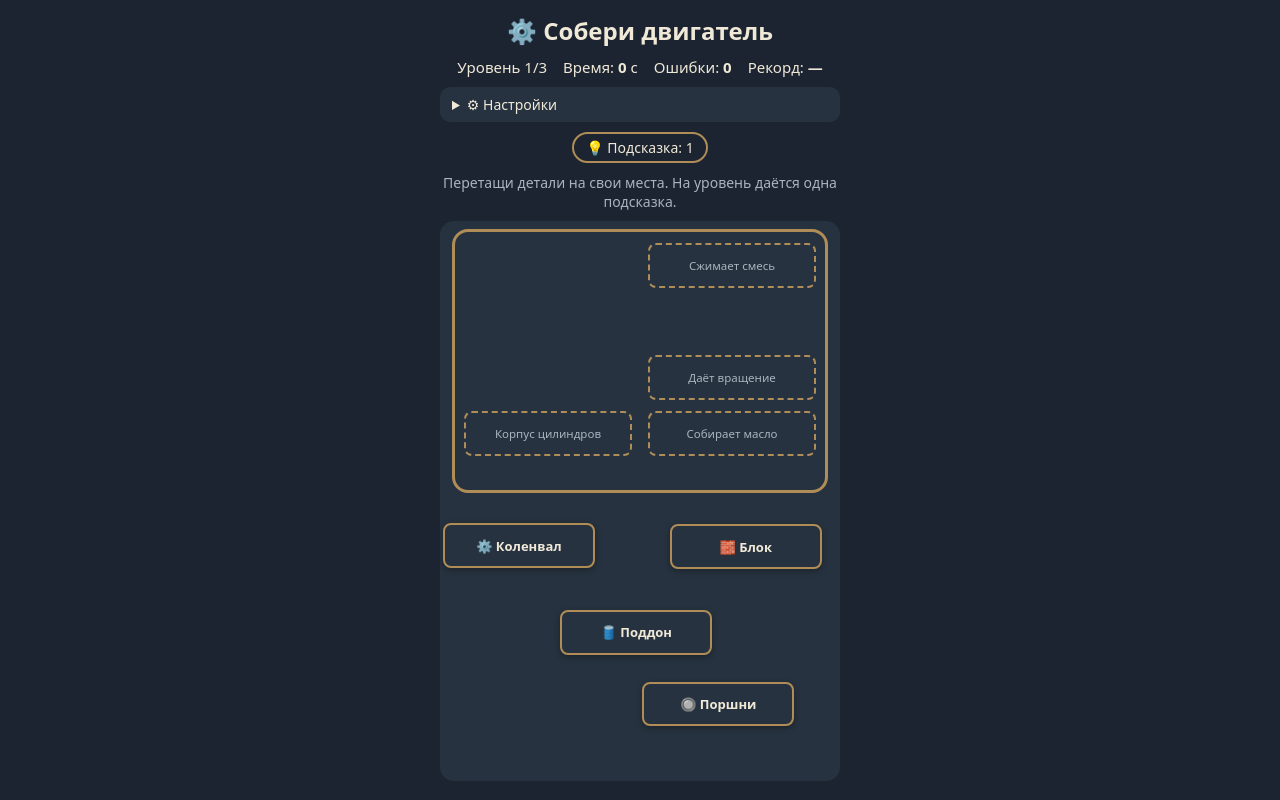
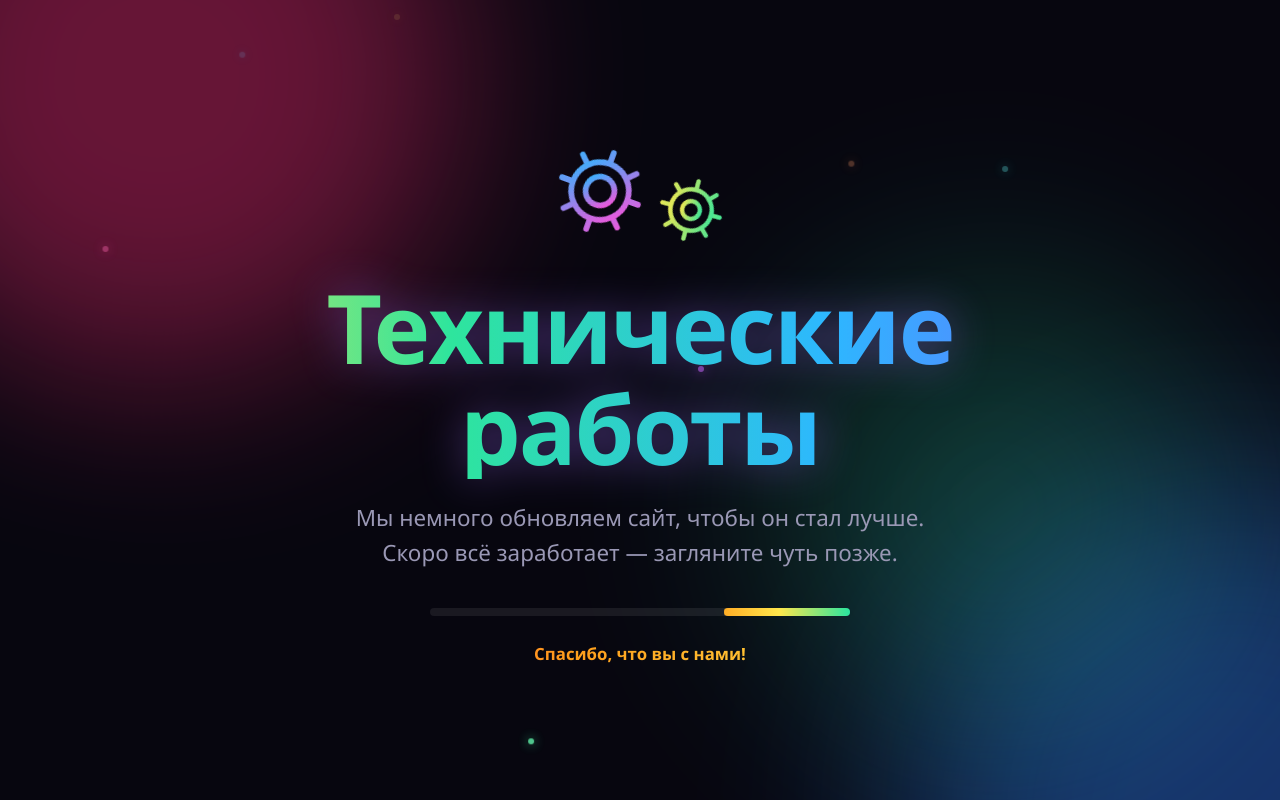
Before and after one commit to Hirobrin-ad/Gaming, a plain HTML site: page index.html in a window 1280 px wide. Drawn offline with Linux system fonts and the light colour scheme.

Commit message:
Update HTML structure and styles for maintenance

```diff
--- a/index.html
+++ b/index.html
@@ -1,237 +1,204 @@
 <!DOCTYPE html>
 <html lang="ru">
 <head>
-<meta charset="utf-8">
-<meta name="viewport" content="width=device-width, initial-scale=1, user-scalable=no">
-<title>Собери двигатель</title>
+<meta charset="UTF-8">
+<meta name="viewport" content="width=device-width, initial-scale=1">
+<meta name="robots" content="noindex">
+<title>Технические работы</title>
 <style>
-  body { --bg:#1b2430; --panel:#26323f; --text:#f1e9d8; --muted:#a9b4bf; --accent:#b08d57; background:var(--bg); }
-  body[data-theme=light] { --bg:#f3efe6; --panel:#fff; --text:#1d2733; --muted:#5a6672; --accent:#a0743a; }
-  body[data-theme=rainbow] {
-    --panel:rgba(255,255,255,.78); --text:#111; --muted:#333; --accent:#6a3de8;
-    background:linear-gradient(120deg,#ff5f6d,#ffc371,#fff56d,#6dff9c,#6dc7ff,#b46dff,#ff5f6d);
-    background-size:300% 300%; animation:rb 10s linear infinite;
+  :root {
+    --bg: #07060f;
+    --text-dim: #9a98b5;
   }
-  @keyframes rb { to { background-position:150% 50%; } }
-  * { box-sizing:border-box; }
+  * { box-sizing: border-box; margin: 0; padding: 0; }
+  html, body { height: 100%; }
   body {
-    margin:0; min-height:100vh; padding:12px; color:var(--text);
-    font-family:system-ui,-apple-system,"Segoe UI",sans-serif;
-    display:flex; flex-direction:column; align-items:center; gap:10px; user-select:none;
+    background: var(--bg);
+    color: #fff;
+    font-family: "Segoe UI", system-ui, -apple-system, Roboto, sans-serif;
+    display: flex;
+    align-items: center;
+    justify-content: center;
+    overflow: hidden;
+    text-align: center;
+    padding: 24px;
   }
-  h1 { margin:2px 0 0; font-size:24px; }
-  .bar { display:flex; gap:16px; font-size:15px; flex-wrap:wrap; justify-content:center; }
-  .msg { min-height:20px; color:var(--muted); text-align:center; max-width:400px; font-size:14px; }
-  details { width:min(94vw,400px); background:var(--panel); border-radius:10px; padding:8px 12px; font-size:14px; }
-  summary { cursor:pointer; }
-  .row { display:flex; gap:8px; flex-wrap:wrap; align-items:center; margin-top:8px; }
-  button { font-family:inherit; cursor:pointer; }
-  .chip { background:transparent; color:var(--text); border:2px solid var(--accent); border-radius:999px; padding:4px 12px; font-size:14px; }
-  .chip.on { background:var(--accent); color:#fff; }
-  .chip:disabled { opacity:.5; cursor:default; }
-  #stage { position:relative; width:min(94vw,400px); aspect-ratio:5/7; background:var(--panel); border-radius:14px; overflow:hidden; touch-action:none; }
-  .eng { position:absolute; left:3%; top:1.5%; width:94%; height:47%; border:3px solid var(--accent); border-radius:16px; }
-  #stage.run .eng { animation:run .12s infinite; }
-  @keyframes run { 0%{transform:translate(1px,1px)} 50%{transform:translate(-1px,0)} 100%{transform:translate(0,-1px)} }
-  .sock {
-    position:absolute; width:42%; height:8%; border:2px dashed var(--accent); border-radius:8px;
-    display:flex; flex-direction:column; align-items:center; justify-content:center;
-    font-size:11.5px; line-height:1.15; text-align:center; color:var(--muted);
+
+  /* Плавающие цветные пятна на фоне */
+  .blob {
+    position: fixed;
+    width: 46vmax;
+    height: 46vmax;
+    border-radius: 50%;
+    filter: blur(90px);
+    opacity: .38;
+    z-index: 0;
+    animation: drift 18s ease-in-out infinite alternate;
   }
-  .sock b { color:var(--text); }
-  body:not(.hint) .sock b { display:none; }
-  .sock.done { border:2px solid #3f9b63; background:rgba(63,155,99,.25); }
-  .sock.done * { visibility:hidden; }
-  .sock.shake { animation:sh .35s; border-color:#d9534f; }
-  @keyframes sh { 25%{transform:translateX(-6px)} 75%{transform:translateX(6px)} }
-  .part {
-    position:absolute; width:38%; height:8%; border:2px solid var(--accent); border-radius:8px;
-    background:var(--panel); color:var(--text); font-size:13px; font-weight:600;
-    display:flex; align-items:center; justify-content:center; cursor:grab; touch-action:none;
-    box-shadow:0 2px 6px rgba(0,0,0,.3); z-index:2;
+  .b1 { background: #ff2d75; top: -18vmax; left: -12vmax; }
+  .b2 { background: #2d7dff; bottom: -20vmax; right: -14vmax; animation-delay: -6s; }
+  .b3 { background: #27e0a3; top: 30%; left: 55%; width: 30vmax; height: 30vmax; animation-delay: -11s; opacity: .22; }
+  @keyframes drift {
+    to { transform: translate(8vmax, 6vmax) scale(1.18) rotate(40deg); }
   }
-  .part.drag { cursor:grabbing; z-index:5; transform:scale(1.06); }
-  .part.done { cursor:default; border-color:#3f9b63; box-shadow:none; z-index:1; }
-  .main { display:none; background:var(--accent); color:#fff; border:0; border-radius:999px; padding:10px 22px; font-size:16px; font-weight:700; }
-  @media (prefers-reduced-motion:reduce) { body[data-theme=rainbow], #stage.run .eng, .sock.shake { animation:none; } }
+
+  main { position: relative; z-index: 1; max-width: 880px; }
+
+  /* Радужный переливающийся текст */
+  .rainbow {
+    background: linear-gradient(90deg,
+      #ff3b3b, #ff9f1c, #ffe74c, #2ee59d, #2db7ff, #7b5cff, #ff4fd8, #ff3b3b);
+    background-size: 300% 100%;
+    -webkit-background-clip: text;
+            background-clip: text;
+    -webkit-text-fill-color: transparent;
+            color: transparent;
+    animation: flow 6s linear infinite;
+  }
+  @keyframes flow {
+    to { background-position: -300% 0; }
+  }
+
+  h1 {
+    font-size: clamp(2.4rem, 8.5vw, 6rem);
+    font-weight: 800;
+    letter-spacing: -.02em;
+    line-height: 1.05;
+    filter: drop-shadow(0 0 22px rgba(160, 110, 255, .45));
+    animation: rise 1.2s cubic-bezier(.2,.8,.2,1) both, glow 4s ease-in-out 1.2s infinite alternate;
+  }
+  @keyframes rise {
+    from { opacity: 0; transform: translateY(28px) scale(.96); filter: blur(10px); }
+  }
+  @keyframes glow {
+    to { filter: drop-shadow(0 0 38px rgba(255, 90, 200, .6)); }
+  }
+
+  p.sub {
+    margin-top: 22px;
+    font-size: clamp(1.05rem, 2.6vw, 1.4rem);
+    color: var(--text-dim);
+    line-height: 1.55;
+    animation: rise 1.2s .25s cubic-bezier(.2,.8,.2,1) both;
+  }
+
+  /* Шестерёнки */
+  .gears {
+    display: flex;
+    justify-content: center;
+    align-items: center;
+    gap: 6px;
+    margin-bottom: 30px;
+    animation: rise 1s cubic-bezier(.2,.8,.2,1) both;
+  }
+  .gear { width: 74px; height: 74px; fill: none; stroke-width: 6; stroke-linecap: round; stroke-linejoin: round; }
+  .gear.big   { width: 96px; height: 96px; stroke: url(#g1); animation: spin 9s linear infinite; }
+  .gear.small { stroke: url(#g2); margin-top: 38px; animation: spin 6s linear infinite reverse; }
+  @keyframes spin { to { transform: rotate(360deg); } }
+
+  /* Радужная полоса загрузки */
+  .bar {
+    width: min(420px, 78vw);
+    height: 8px;
+    margin: 38px auto 0;
+    border-radius: 99px;
+    background: rgba(255,255,255,.08);
+    overflow: hidden;
+    animation: rise 1.2s .45s both;
+  }
+  .bar i {
+    display: block;
+    height: 100%;
+    width: 45%;
+    border-radius: 99px;
+    background: linear-gradient(90deg, #ff3b3b, #ff9f1c, #ffe74c, #2ee59d, #2db7ff, #7b5cff, #ff4fd8);
+    background-size: 220% 100%;
+    animation: slide 1.9s ease-in-out infinite, flow2 3s linear infinite;
+  }
+  @keyframes slide {
+    0%   { transform: translateX(-110%); }
+    100% { transform: translateX(260%); }
+  }
+  @keyframes flow2 { to { background-position: -220% 0; } }
+
+  .note {
+    margin-top: 26px;
+    font-size: 1.05rem;
+    font-weight: 600;
+    animation: rise 1.2s .6s both;
+  }
+
+  /* Парящие светлячки */
+  .dots span {
+    position: fixed;
+    bottom: -12px;
+    width: 6px; height: 6px;
+    border-radius: 50%;
+    background: hsl(var(--h) 100% 70%);
+    box-shadow: 0 0 12px hsl(var(--h) 100% 65%);
+    z-index: 0;
+    animation: float var(--d) linear infinite;
+    animation-delay: var(--delay);
+    left: var(--x);
+  }
+  @keyframes float {
+    0%   { transform: translateY(0) translateX(0); opacity: 0; }
+    10%  { opacity: 1; }
+    100% { transform: translateY(-110vh) translateX(40px); opacity: 0; }
+  }
+
+  @media (prefers-reduced-motion: reduce) {
+    *, *::before, *::after { animation-duration: .01ms !important; animation-iteration-count: 1 !important; }
+    .rainbow { background-position: 0 0; }
+  }
 </style>
 </head>
-<body data-theme="dark">
-  <h1>⚙️ Собери двигатель</h1>
-  <div class="bar">
-    <span id="lvl">Уровень 1/3</span>
-    <span>Время: <b id="time">0</b> с</span>
-    <span>Ошибки: <b id="err">0</b></span>
-    <span>Рекорд: <b id="best">—</b></span>
+<body>
+  <div class="blob b1"></div>
+  <div class="blob b2"></div>
+  <div class="blob b3"></div>
+
+  <div class="dots" aria-hidden="true">
+    <span style="--x:6%;  --h:330; --d:11s; --delay:-2s"></span>
+    <span style="--x:16%; --h:200; --d:14s; --delay:-7s"></span>
+    <span style="--x:28%; --h:50;  --d:10s; --delay:-4s"></span>
+    <span style="--x:41%; --h:150; --d:13s; --delay:-9s"></span>
+    <span style="--x:53%; --h:280; --d:12s; --delay:-1s"></span>
+    <span style="--x:64%; --h:20;  --d:15s; --delay:-6s"></span>
+    <span style="--x:76%; --h:180; --d:11s; --delay:-3s"></span>
+    <span style="--x:87%; --h:310; --d:13s; --delay:-8s"></span>
+    <span style="--x:94%; --h:90;  --d:10s; --delay:-5s"></span>
   </div>
-  <details>
-    <summary>⚙ Настройки</summary>
-    <div class="row">
-      Фон:
-      <button class="chip" data-t="dark">Тёмный</button>
-      <button class="chip" data-t="light">Светлый</button>
-      <button class="chip" data-t="rainbow">Радужный</button>
+
+  <main>
+    <div class="gears" aria-hidden="true">
+      <svg class="gear big" viewBox="0 0 100 100">
+        <defs>
+          <linearGradient id="g1" x1="0" y1="0" x2="1" y2="1">
+            <stop offset="0" stop-color="#ff4fd8"/><stop offset="1" stop-color="#2db7ff"/>
+          </linearGradient>
+          <linearGradient id="g2" x1="0" y1="1" x2="1" y2="0">
+            <stop offset="0" stop-color="#ffe74c"/><stop offset="1" stop-color="#2ee59d"/>
+          </linearGradient>
+        </defs>
+        <circle cx="50" cy="50" r="15"/>
+        <path d="M50 8v12M50 80v12M8 50h12M80 50h12M20.3 20.3l8.5 8.5M71.2 71.2l8.5 8.5M79.7 20.3l-8.5 8.5M28.8 71.2l-8.5 8.5"/>
+        <circle cx="50" cy="50" r="30"/>
+      </svg>
+      <svg class="gear small" viewBox="0 0 100 100">
+        <circle cx="50" cy="50" r="12"/>
+        <path d="M50 10v12M50 78v12M10 50h12M78 50h12M21.7 21.7l8.5 8.5M69.8 69.8l8.5 8.5M78.3 21.7l-8.5 8.5M30.2 69.8l-8.5 8.5"/>
+        <circle cx="50" cy="50" r="28"/>
+      </svg>
     </div>
-    <div class="row">
-      <button class="chip" id="shuffleBtn">Перемешать детали</button>
-    </div>
-  </details>
-  <button class="chip" id="hintBtn">💡 Подсказка: 1</button>
-  <div class="msg" id="msg"></div>
-  <div id="stage"><div class="eng"></div></div>
-  <button class="main" id="next"></button>
-<script>
-const P = {
-  plug:  {n:'Свечи',     i:'⚡',  f:'Поджигает смесь',     x:27, y:8},
-  cam:   {n:'Распредвал',i:'🌀', f:'Открывает клапаны',   x:27, y:18},
-  head:  {n:'Головка',   i:'🔲', f:'Крышка цилиндров',    x:27, y:28},
-  block: {n:'Блок',      i:'🧱', f:'Корпус цилиндров',    x:27, y:38},
-  piston:{n:'Поршни',    i:'🔘', f:'Сжимает смесь',       x:73, y:8},
-  rod:   {n:'Шатуны',    i:'🔩', f:'Связь с коленвалом',  x:73, y:18},
-  crank: {n:'Коленвал',  i:'⚙️', f:'Даёт вращение',       x:73, y:28},
-  pan:   {n:'Поддон',    i:'🛢️', f:'Собирает масло',      x:73, y:38}
-};
-const LEVELS = [
-  ['block','piston','crank','pan'],
-  ['block','piston','crank','pan','plug','head'],
-  Object.keys(P)
-];
-const PW = 38, PH = 8, HINT_MS = 5000;
-const $ = id => document.getElementById(id), stage = $('stage');
-let level = 0, ids = [], socks = {}, placed = 0, errors = 0, t0 = 0, timer = null;
-let hintUsed = false, hintTimer = null;
-let set = {theme:'dark'};
-try { const s = JSON.parse(localStorage.getItem('engSet') || '{}'); if (s.theme) set.theme = s.theme; } catch (e) {}
 
-function save() { try { localStorage.setItem('engSet', JSON.stringify(set)); } catch (e) {} }
-function applySet() {
-  document.body.dataset.theme = set.theme;
-  document.querySelectorAll('[data-t]').forEach(b => b.classList.toggle('on', b.dataset.t === set.theme));
-}
-document.querySelectorAll('[data-t]').forEach(b => b.onclick = () => { set.theme = b.dataset.t; applySet(); save(); });
-$('shuffleBtn').onclick = () => build(true);
+    <h1 class="rainbow">Технические работы</h1>
 
-function resetHint() {
-  clearTimeout(hintTimer);
-  document.body.classList.remove('hint');
-  hintUsed = false;
-  $('hintBtn').disabled = false;
-  $('hintBtn').textContent = '💡 Подсказка: 1';
-}
-$('hintBtn').onclick = () => {
-  if (hintUsed || placed === ids.length) return;
-  hintUsed = true;
-  $('hintBtn').disabled = true;
-  $('hintBtn').textContent = '💡 Подсказка использована';
-  document.body.classList.add('hint');
-  hintTimer = setTimeout(() => document.body.classList.remove('hint'), HINT_MS);
-};
+    <p class="sub">Мы немного обновляем сайт, чтобы он стал лучше.<br>Скоро всё заработает — загляните чуть позже.</p>
 
-function shuffle(a) {
-  a = a.slice();
-  for (let i = a.length - 1; i > 0; i--) { const j = Math.floor(Math.random() * (i + 1)); [a[i], a[j]] = [a[j], a[i]]; }
-  return a;
-}
-function bestKey() { return 'engBest' + level; }
-function showBest() {
-  let b = null;
-  try { b = +localStorage.getItem(bestKey()) || null; } catch (e) {}
-  $('best').textContent = b ? b + ' с' : '—';
-}
-function start() {
-  if (t0) return;
-  t0 = Date.now();
-  timer = setInterval(() => $('time').textContent = Math.floor((Date.now() - t0) / 1000), 250);
-}
-function build(keepHint) {
-  clearInterval(timer); timer = null; t0 = 0; placed = 0; errors = 0;
-  if (!keepHint) resetHint();
-  $('time').textContent = 0; $('err').textContent = 0; $('next').style.display = 'none';
-  $('lvl').textContent = 'Уровень ' + (level + 1) + '/' + LEVELS.length;
-  $('msg').textContent = 'Перетащи детали на свои места. На уровень даётся одна подсказка.';
-  stage.classList.remove('run');
-  stage.querySelectorAll('.sock,.part').forEach(e => e.remove());
-  showBest();
-  ids = LEVELS[level]; socks = {};
-  ids.forEach(id => {
-    const s = document.createElement('div');
-    s.className = 'sock';
-    s.style.left = (P[id].x - 21) + '%'; s.style.top = (P[id].y - PH / 2) + '%';
-    s.innerHTML = '<span>' + P[id].f + '</span><b>' + P[id].n + '</b>';
-    stage.appendChild(s); socks[id] = s;
-  });
-  const used = [];
-  shuffle(ids).forEach(id => {
-    let x, y, tries = 0;
-    do {
-      x = Math.random() * 62; y = 52 + Math.random() * 38; tries++;
-    } while (tries < 60 && used.some(u => Math.abs(u.x - x) < PW && Math.abs(u.y - y) < PH + 1));
-    used.push({x, y});
-    makePart(id, x, y);
-  });
-}
-function makePart(id, hx, hy) {
-  const el = document.createElement('div');
-  el.className = 'part'; el.textContent = P[id].i + ' ' + P[id].n;
-  el.style.left = hx + '%'; el.style.top = hy + '%';
-  stage.appendChild(el);
-  let off = {x:0, y:0};
-  el.addEventListener('pointerdown', e => {
-    if (el.classList.contains('done')) return;
-    start();
-    const b = el.getBoundingClientRect();
-    off = {x: e.clientX - b.left, y: e.clientY - b.top};
-    el.setPointerCapture(e.pointerId); el.classList.add('drag');
-    e.preventDefault();
-  });
-  el.addEventListener('pointermove', e => {
-    if (!el.classList.contains('drag')) return;
-    const r = stage.getBoundingClientRect();
-    el.style.left = ((e.clientX - off.x - r.left) / r.width * 100) + '%';
-    el.style.top = ((e.clientY - off.y - r.top) / r.height * 100) + '%';
-  });
-  const drop = () => {
-    if (!el.classList.contains('drag')) return;
-    el.classList.remove('drag');
-    const r = stage.getBoundingClientRect();
-    const cx = (parseFloat(el.style.left) + PW / 2) / 100 * r.width;
-    const cy = (parseFloat(el.style.top) + PH / 2) / 100 * r.height;
-    let near = null, nd = 1e9;
-    ids.forEach(k => {
-      if (socks[k].classList.contains('done')) return;
-      const d = Math.hypot(cx - P[k].x / 100 * r.width, cy - P[k].y / 100 * r.height);
-      if (d < nd) { nd = d; near = k; }
-    });
-    if (!near || nd > r.width * 0.16) return;
-    if (near === id) {
-      el.style.left = (P[id].x - PW / 2) + '%'; el.style.top = (P[id].y - PH / 2) + '%';
-      el.classList.add('done'); socks[id].classList.add('done');
-      placed++; $('msg').textContent = 'Верно!';
-      if (placed === ids.length) win();
-    } else {
-      errors++; $('err').textContent = errors;
-      const s = socks[near]; s.classList.remove('shake'); void s.offsetWidth; s.classList.add('shake');
-      el.style.left = hx + '%'; el.style.top = hy + '%';
-      $('msg').textContent = 'Не подходит. Подумай, что делает эта деталь.';
-    }
-  };
-  el.addEventListener('pointerup', drop);
-  el.addEventListener('pointercancel', drop);
-}
-function win() {
-  clearInterval(timer);
-  const sec = Math.max(1, Math.round((Date.now() - t0) / 1000));
-  $('time').textContent = sec; stage.classList.add('run');
-  let b = null;
-  try { b = +localStorage.getItem(bestKey()) || null; } catch (e) {}
-  if (!b || sec < b) { try { localStorage.setItem(bestKey(), sec); } catch (e) {} showBest(); }
-  const last = level === LEVELS.length - 1;
-  $('msg').textContent = (last ? 'Все уровни пройдены! ' : 'Двигатель заведён! ') + sec + ' с, ошибок: ' + errors + '.';
-  $('next').textContent = last ? 'Играть заново' : 'Следующий уровень →';
-  $('next').style.display = 'inline-block';
-}
-$('next').onclick = () => { level = level === LEVELS.length - 1 ? 0 : level + 1; build(); };
-applySet(); build();
-</script>
+    <div class="bar" aria-hidden="true"><i></i></div>
+
+    <p class="note rainbow">Спасибо, что вы с нами!</p>
+  </main>
 </body>
 </html>
```
